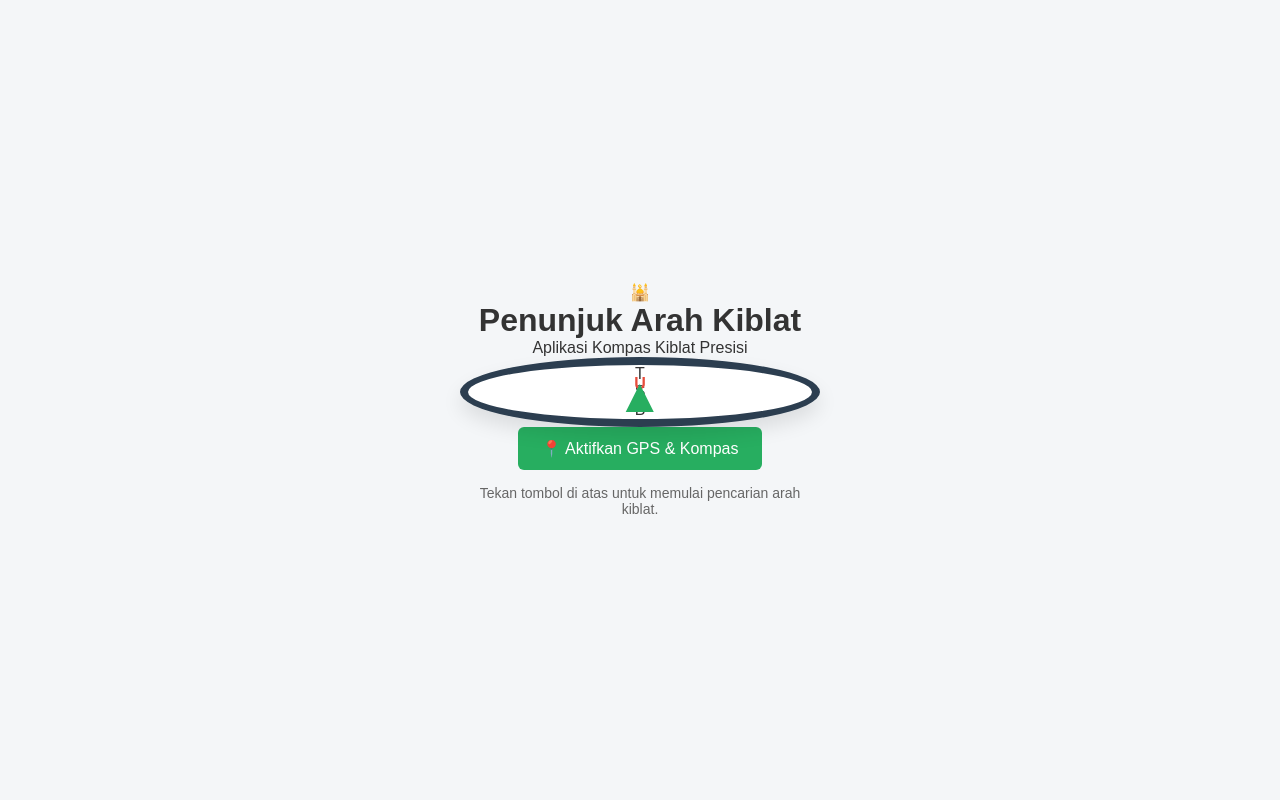
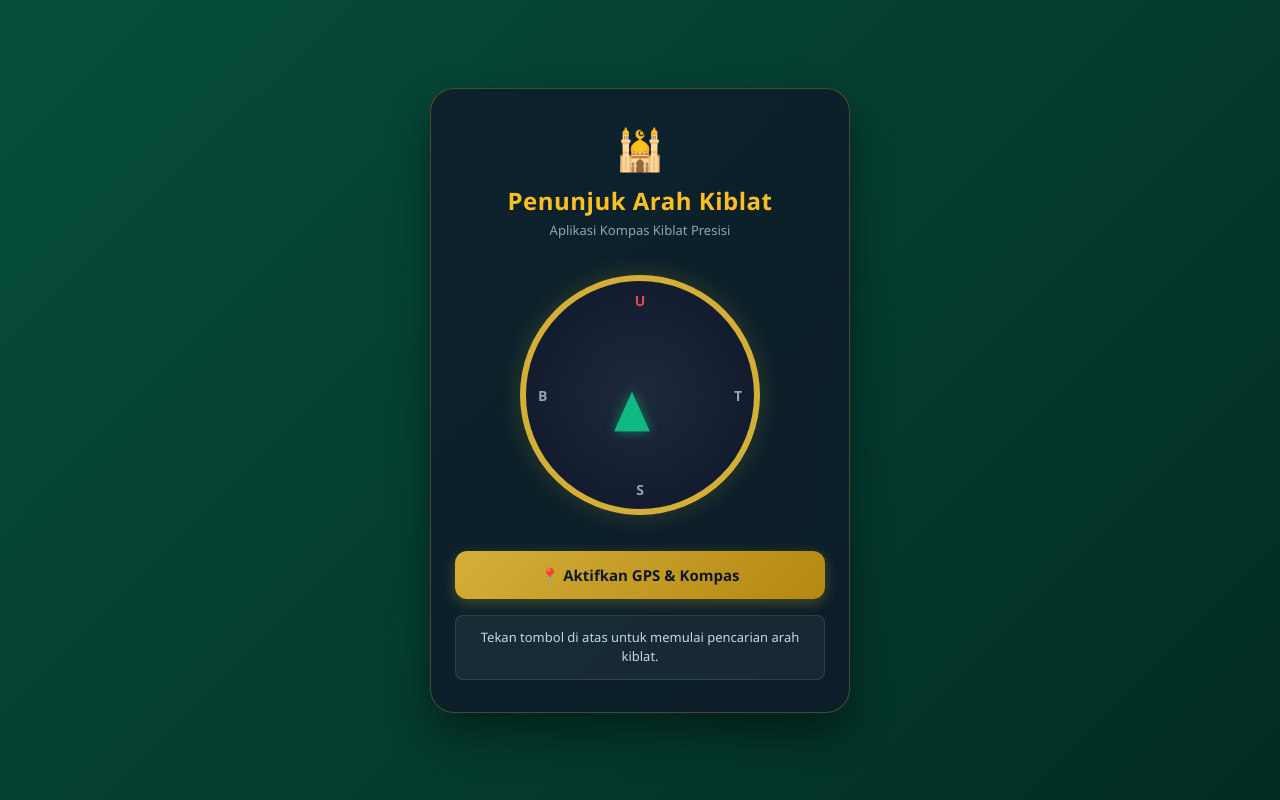
Before and after one commit to eldzafran/muslim-app, a plain HTML site: page index.html in a window 1280 px wide. Drawn offline with Linux system fonts and the light colour scheme.

Commit message:
Update style.css

```diff
--- a/style.css
+++ b/style.css
@@ -2,7 +2,7 @@
   box-sizing: border-box;
   margin: 0;
   padding: 0;
-  font-family: Arial, sans-serif;
+  font-family: 'Segoe UI', Tahoma, Geneva, Verdana, sans-serif;
 }
 
 body {
@@ -10,21 +10,45 @@ body {
   justify-content: center;
   align-items: center;
   min-height: 100vh;
-  background-color: #f4f6f8;
-  color: #333;
+  background: linear-gradient(135deg, #064e3b 0%, #022c22 100%);
+  color: #f8fafc;
+  padding: 20px;
 }
 
 .container {
+  background: rgba(15, 23, 42, 0.75);
+  backdrop-filter: blur(12px);
+  border: 1px solid rgba(212, 175, 55, 0.3);
+  border-radius: 24px;
+  padding: 32px 24px;
+  max-width: 420px;
+  width: 100%;
   text-align: center;
-  padding: 20px;
-  max-width: 400px;
-  width: 100%;
+  box-shadow: 0 20px 40px rgba(0, 0, 0, 0.4);
 }
 
-.compass-container {
-  margin: 30px auto;
-  width: 250px;
-  height: 250px;
+.header .symbol {
+  font-size: 40px;
+  margin-bottom: 8px;
+}
+
+.header h1 {
+  font-size: 24px;
+  font-weight: 700;
+  color: #fbbf24;
+  letter-spacing: 0.5px;
+}
+
+.header .subtitle {
+  font-size: 13px;
+  color: #94a3b8;
+  margin-top: 4px;
+}
+
+.compass-wrapper {
+  margin: 36px auto;
+  width: 240px;
+  height: 240px;
   position: relative;
 }
 
@@ -32,50 +56,86 @@ body {
   width: 100%;
   height: 100%;
   border-radius: 50%;
-  border: 8px solid #2c3e50;
-  background-color: #ffffff;
+  border: 6px solid #d4af37;
+  background: radial-gradient(circle, #1e293b 0%, #0f172a 100%);
   position: relative;
-  box-shadow: 0 10px 20px rgba(0,0,0,0.1);
-  transition: transform 0.1s ease-out;
+  box-shadow: 0 0 25px rgba(212, 175, 55, 0.2);
+  transition: transform 0.15s cubic-bezier(0.1, 0.1, 0.25, 1);
 }
 
-.north {
+.cardinal {
   position: absolute;
+  font-weight: 700;
+  font-size: 14px;
+  color: #94a3b8;
+}
+
+.cardinal.north {
   top: 10px;
   left: 50%;
   transform: translateX(-50%);
-  font-weight: bold;
-  color: #e74c3c;
+  color: #ef4444;
+}
+
+.cardinal.east {
+  right: 12px;
+  top: 50%;
+  transform: translateY(-50%);
+}
+
+.cardinal.south {
+  bottom: 10px;
+  left: 50%;
+  transform: translateX(-50%);
+}
+
+.cardinal.west {
+  left: 12px;
+  top: 50%;
+  transform: translateY(-50%);
 }
 
 .qibla-arrow {
   position: absolute;
   top: 50%;
   left: 50%;
-  font-size: 48px;
-  color: #27ae60;
+  font-size: 52px;
+  color: #10b981;
+  text-shadow: 0 0 12px rgba(16, 185, 129, 0.6);
   transform-origin: center center;
-  margin-left: -24px;
-  margin-top: -24px;
-  transition: transform 0.1s ease-out;
+  margin-left: -26px;
+  margin-top: -26px;
+  transition: transform 0.15s cubic-bezier(0.1, 0.1, 0.25, 1);
 }
 
-button {
-  padding: 12px 24px;
-  font-size: 16px;
-  background-color: #27ae60;
-  color: white;
+.btn-primary {
+  width: 100%;
+  padding: 14px 20px;
+  font-size: 15px;
+  font-weight: 600;
+  background: linear-gradient(135deg, #d4af37 0%, #b48811 100%);
+  color: #0f172a;
   border: none;
-  border-radius: 6px;
+  border-radius: 12px;
   cursor: pointer;
-  margin-bottom: 15px;
+  box-shadow: 0 4px 14px rgba(212, 175, 55, 0.3);
+  transition: all 0.2s ease;
 }
 
-button:hover {
-  background-color: #219150;
+.btn-primary:active {
+  transform: scale(0.98);
+}
+
+.status-box {
+  margin-top: 16px;
+  padding: 12px;
+  background: rgba(255, 255, 255, 0.05);
+  border-radius: 8px;
+  border: 1px solid rgba(255, 255, 255, 0.1);
 }
 
 #statusInfo {
-  font-size: 14px;
-  color: #666;
+  font-size: 13px;
+  color: #cbd5e1;
+  line-height: 1.5;
 }
```
